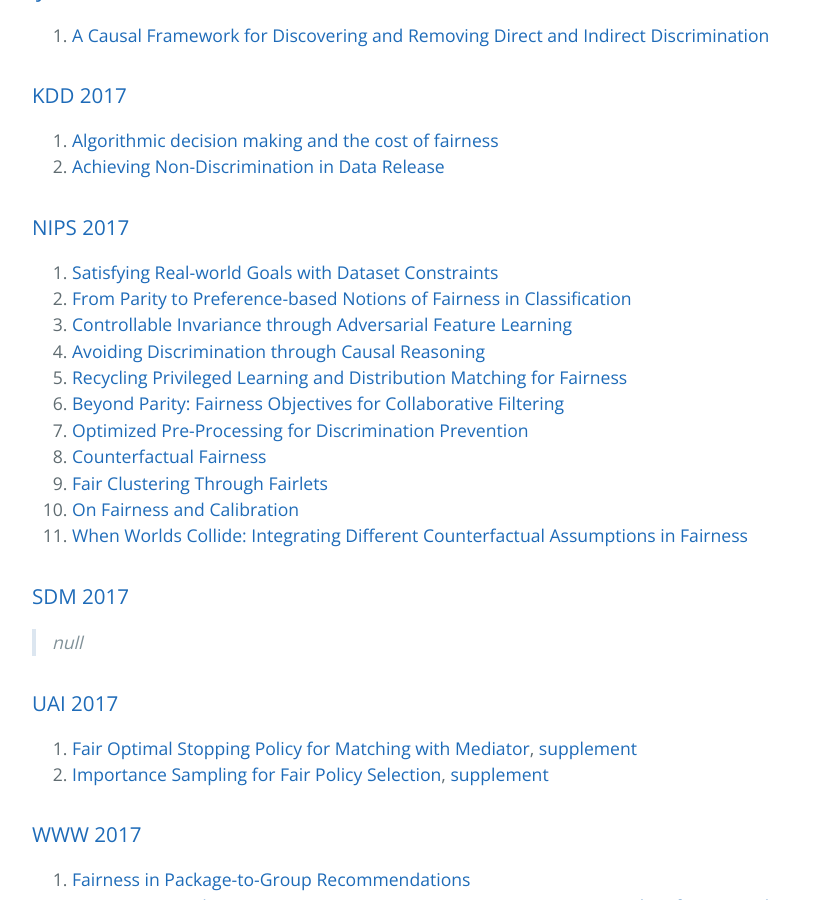
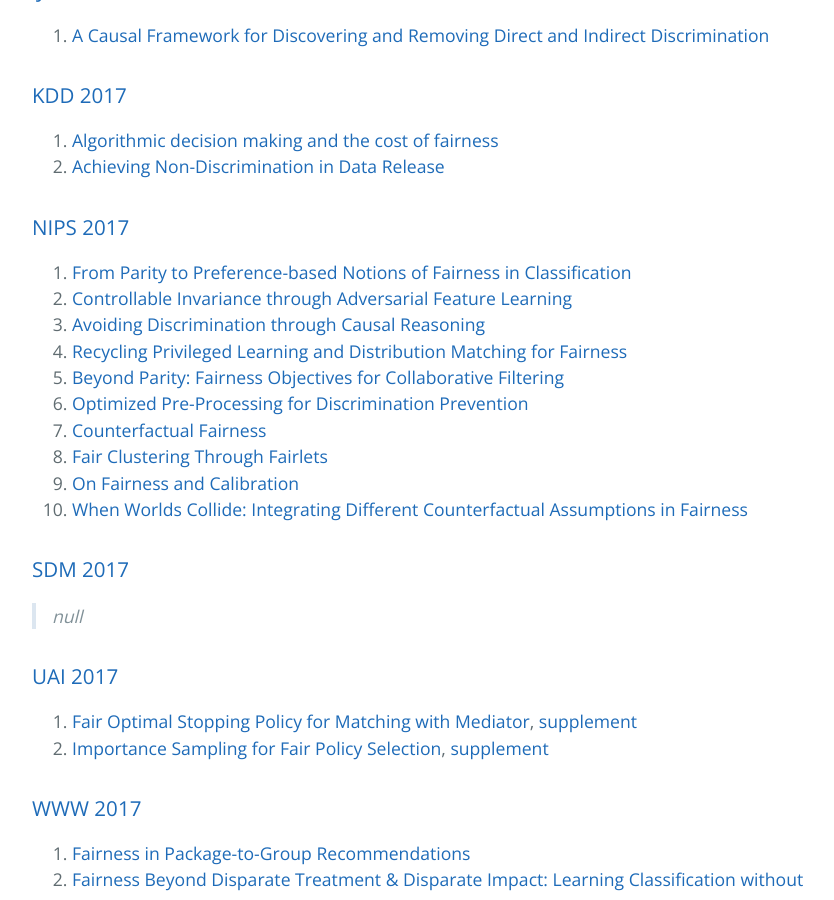
Before and after one commit to minakhan01/FairAI, a Jekyll site: the page built from conference.md, in a window 1280 px wide and 900 px high, scrolled down 8239 px. Shown: the whole window, without its empty margins (192-1026 px from the left). Built offline with Jekyll 4.4.1, drawn with Linux system fonts in a browser that asks for light colours; our own code applies the rules of GitHub Pages for plain Markdown files.

Commit message:
Fix typos for NIPS 2017 papers

```diff
--- a/conference.md
+++ b/conference.md
@@ -287,17 +287,16 @@ layout: default
 
 ### [NIPS 2017](https://dblp.uni-trier.de/db/conf/nips/nips2017.html)
 
-1. [Satisfying Real-world Goals with Dataset Constraints](http://papers.nips.cc/paper/6316-satisfying-real-world-goals-with-dataset-constraints)
 1. [From Parity to Preference-based Notions of Fairness in Classification](https://papers.nips.cc/paper/6627-from-parity-to-preference-based-notions-of-fairness-in-classification)
-1. [Controllable Invariance through Adversarial Feature Learning](https://papers.nips.cc/paper/6661-controllable-invariance-through-adversarial-feature-learning)
-1. [Avoiding Discrimination through Causal Reasoning](https://papers.nips.cc/paper/6668-avoiding-discrimination-through-causal-reasoning)
-1. [Recycling Privileged Learning and Distribution Matching for Fairness](https://papers.nips.cc/paper/6670-recycling-privileged-learning-and-distribution-matching-for-fairness)
-1. [Beyond Parity: Fairness Objectives for Collaborative Filtering](http://papers.nips.cc/paper/6885-beyond-parity-fairness-objectives-for-collaborative-filtering)
-1. [Optimized Pre-Processing for Discrimination Prevention](https://papers.nips.cc/paper/6988-optimized-pre-processing-for-discrimination-prevention)
-1. [Counterfactual Fairness](https://papers.nips.cc/paper/6995-counterfactual-fairness)
-1. [Fair Clustering Through Fairlets](http://papers.nips.cc/paper/7088-fair-clustering-through-fairlets)
-1. [On Fairness and Calibration](https://papers.nips.cc/paper/7151-on-fairness-and-calibration)
-1. [When Worlds Collide: Integrating Different Counterfactual Assumptions in Fairness](https://papers.nips.cc/paper/7220-when-worlds-collide-integrating-different-counterfactual-assumptions-in-fairness)
+2. [Controllable Invariance through Adversarial Feature Learning](https://papers.nips.cc/paper/6661-controllable-invariance-through-adversarial-feature-learning)
+3. [Avoiding Discrimination through Causal Reasoning](https://papers.nips.cc/paper/6668-avoiding-discrimination-through-causal-reasoning)
+4. [Recycling Privileged Learning and Distribution Matching for Fairness](https://papers.nips.cc/paper/6670-recycling-privileged-learning-and-distribution-matching-for-fairness)
+5. [Beyond Parity: Fairness Objectives for Collaborative Filtering](http://papers.nips.cc/paper/6885-beyond-parity-fairness-objectives-for-collaborative-filtering)
+6. [Optimized Pre-Processing for Discrimination Prevention](https://papers.nips.cc/paper/6988-optimized-pre-processing-for-discrimination-prevention)
+7. [Counterfactual Fairness](https://papers.nips.cc/paper/6995-counterfactual-fairness)
+8. [Fair Clustering Through Fairlets](http://papers.nips.cc/paper/7088-fair-clustering-through-fairlets)
+9. [On Fairness and Calibration](https://papers.nips.cc/paper/7151-on-fairness-and-calibration)
+10. [When Worlds Collide: Integrating Different Counterfactual Assumptions in Fairness](https://papers.nips.cc/paper/7220-when-worlds-collide-integrating-different-counterfactual-assumptions-in-fairness)
 
 ### [SDM 2017](https://dblp.uni-trier.de/db/conf/sdm/sdm2017.html)
 
```
